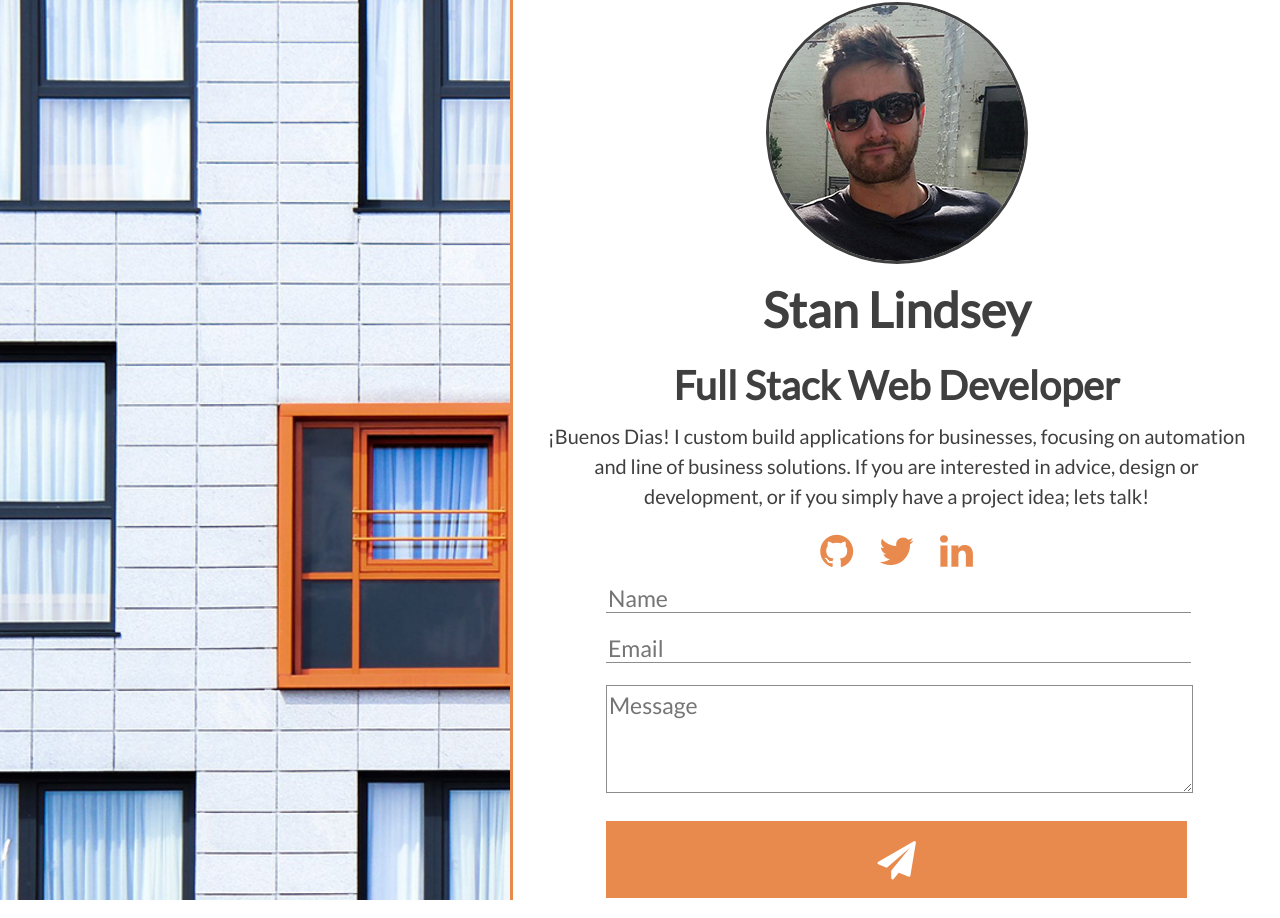
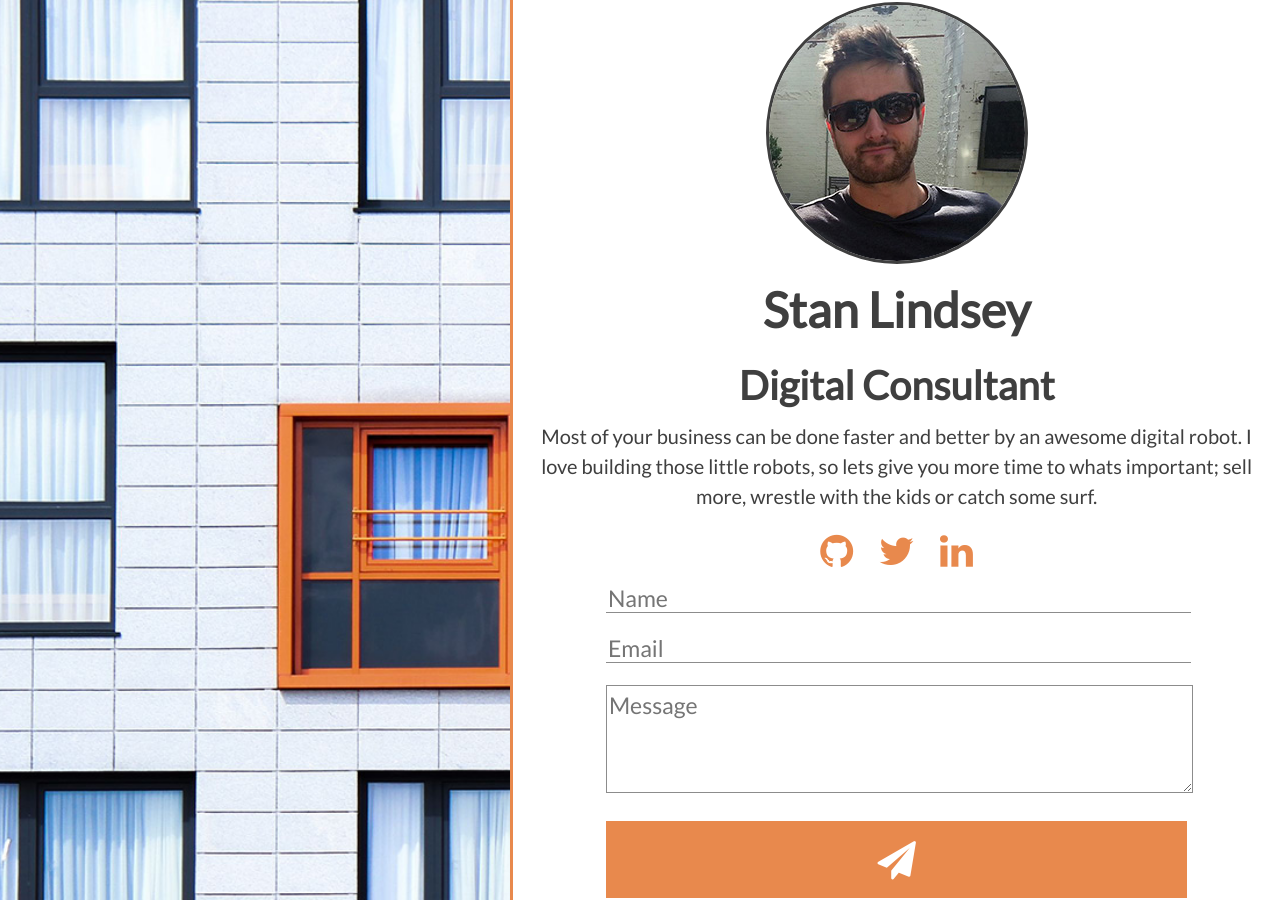
Before and after one commit to StanLindsey/stanlindsey.github.io, a Jekyll site: the page built from index.html, in a window 1280 px wide. Built offline with Jekyll 4.4.1, drawn with Linux system fonts in a browser that asks for light colours; nearby versions of some CDN libraries.

Commit message:
change prose

```diff
--- a/index.html
+++ b/index.html
@@ -3,9 +3,10 @@
 ---
 <img src="images/avatar.jpg" alt="">
 <h1>Stan Lindsey</h1>
-<h2>Full Stack Web Developer</h2>
+<h2>Digital Consultant</h2>
 
-<p>¡Buenos Dias! I custom build applications for businesses, focusing on automation and line of business solutions. If you are interested in advice, design or development, or if you simply have a project idea; lets talk!</p>
+<p>Most of your business can be done faster and better by an awesome digital robot.
+I love building those little robots, so lets give you more time to whats important; sell more, wrestle with the kids or catch some surf.</p>
 
 <div class="social-icons">
   <a target="_blank" href="https://www.github.com/stanlindsey"><i class="fa fa-github" aria-hidden="true"></i></a>
```
